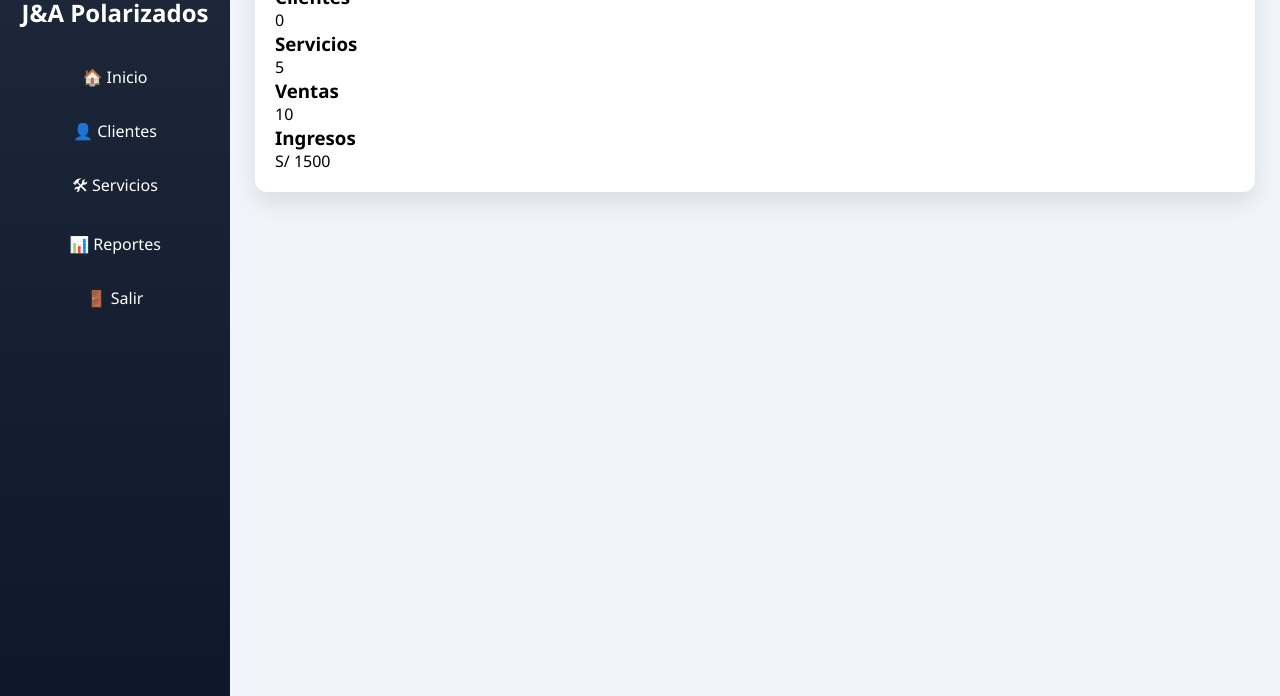
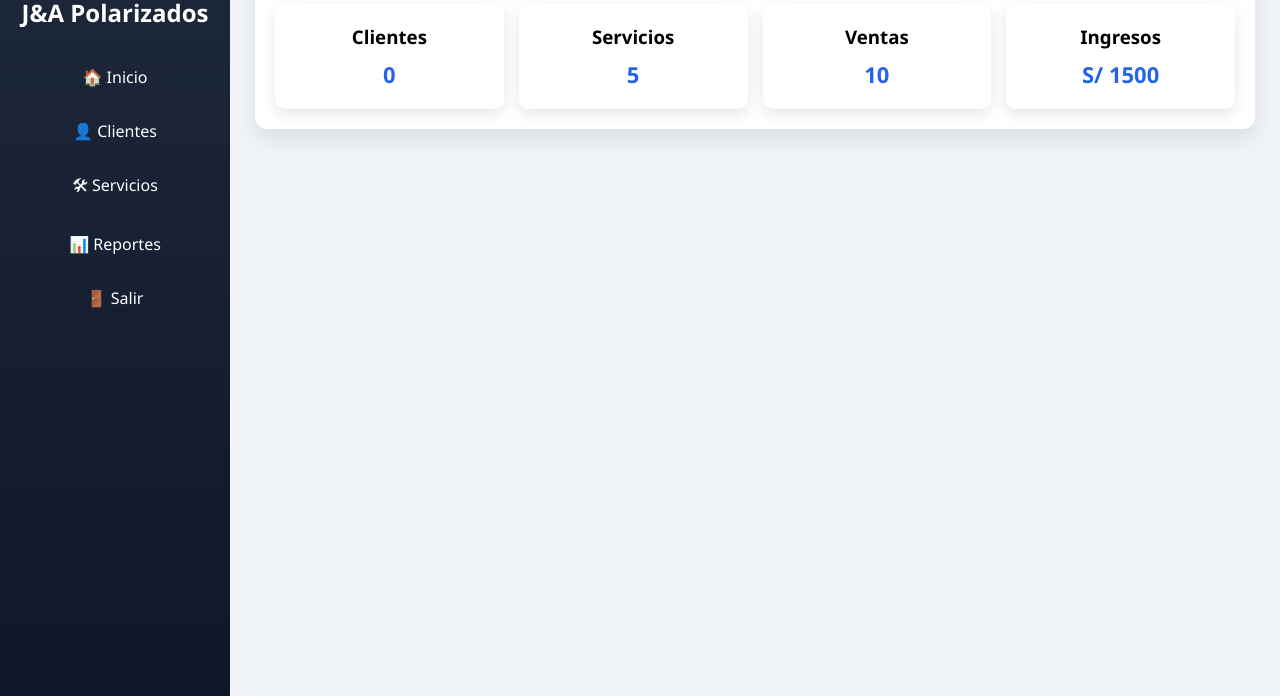
Before and after one commit to jeffQOSergio/sistema-polarizado-web, a website: page dashboard.html in a window 1280 px wide. Shown: the part 104-800 px from the top of the page. Drawn offline with Linux system fonts and the light colour scheme.

Commit message:
Update style.css

```diff
--- a/style.css
+++ b/style.css
@@ -212,3 +212,28 @@ button:hover {
     transform: translateY(0);
   }
 }
+/* ===== DASHBOARD CARDS ===== */
+.cards {
+  display: grid;
+  grid-template-columns: repeat(auto-fit, minmax(150px, 1fr));
+  gap: 15px;
+  margin-top: 20px;
+}
+
+.card {
+  background: white;
+  padding: 20px;
+  border-radius: 10px;
+  text-align: center;
+  box-shadow: 0px 5px 15px rgba(0,0,0,0.1);
+}
+
+.card h3 {
+  margin-bottom: 10px;
+}
+
+.card p {
+  font-size: 22px;
+  font-weight: bold;
+  color: #2563eb;
+}
```
